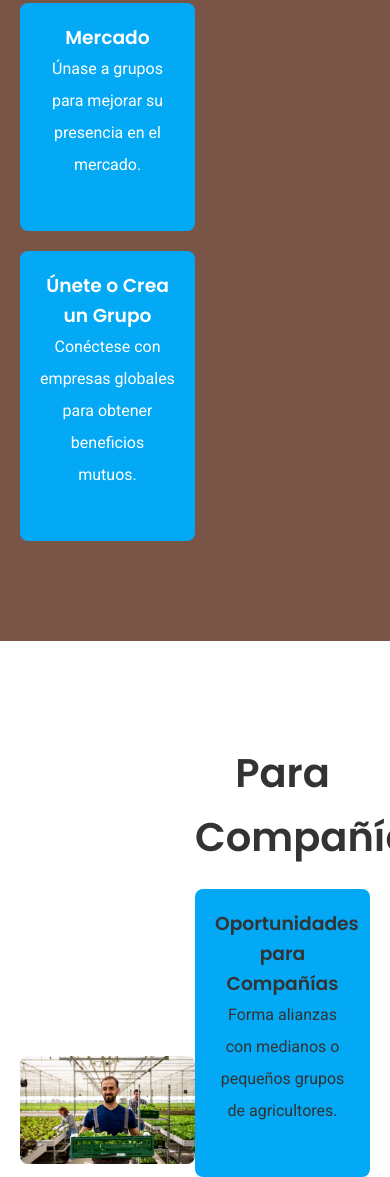
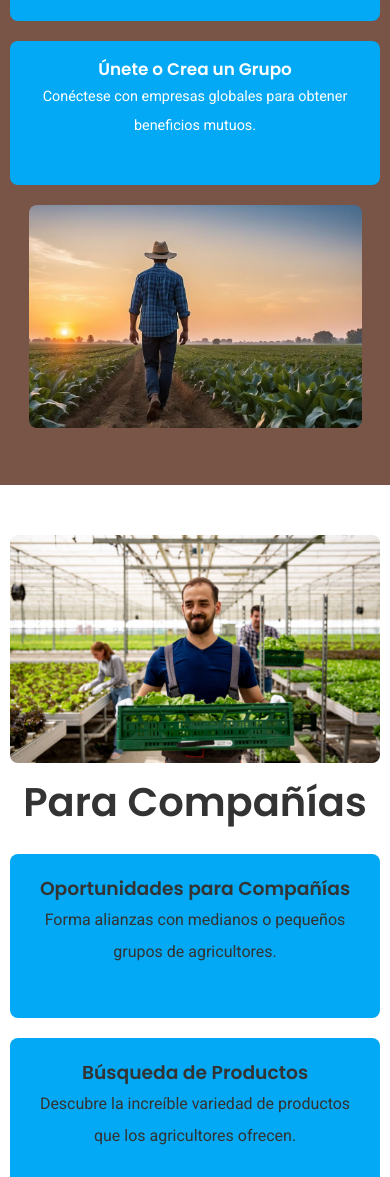
Before and after one commit to sebasteusd/sebasteusd.github.io, a plain HTML site: page AgroFuturo.html in a window 390 px wide. Shown: the part 1852-3029 px from the top of the page. Drawn offline with Linux system fonts and the light colour scheme.

Commit message:
Update AgroFuturo.css

```diff
--- a/AgroFuturo.css
+++ b/AgroFuturo.css
@@ -254,3 +254,84 @@ footer {
 .footer-info {
     margin-top: 10px;
 }
+/* Estilos generales para dispositivos móviles */
+@media (max-width: 768px) {
+    .farmers-content {
+        flex-direction: column;
+        align-items: center;
+    }
+
+    .farmers-left, .farmers-right {
+        width: 100%;
+        text-align: center;
+    }
+
+    .farmers-items {
+        display: block;
+        margin: 0 auto;
+    }
+
+    .farmers-item {
+        margin-bottom: 20px;
+    }
+
+    .farmers-right img {
+        max-width: 90%;
+        height: auto;
+    }
+
+    #para-companias {
+        display: flex;
+        flex-direction: column;
+        align-items: center;
+        text-align: center;
+        padding: 50px 10px;
+    }
+
+    .companies-container {
+        flex-direction: column;
+        align-items: center;
+    }
+
+    .company-left, .company-right {
+        width: 100%;
+    }
+
+    .company-right img {
+        max-width: 90%;
+        height: auto;
+    }
+
+    .company-text {
+        margin-top: 20px;
+    }
+}
+
+/* Ajustes para pantallas muy pequeñas */
+@media (max-width: 480px) {
+    #para-agricultores {
+        padding: 50px 10px;
+    }
+
+    .farmers-left h2 {
+        font-size: 2rem;
+    }
+
+    .farmers-item {
+        padding: 15px;
+        font-size: 0.9rem;
+    }
+
+    #para-companias {
+        padding: 50px 10px;
+    }
+
+    .company-left h2 {
+        font-size: 2rem;
+    }
+
+    .company-text {
+        font-size: 0.9rem;
+        padding: 15px;
+    }
+}
```
